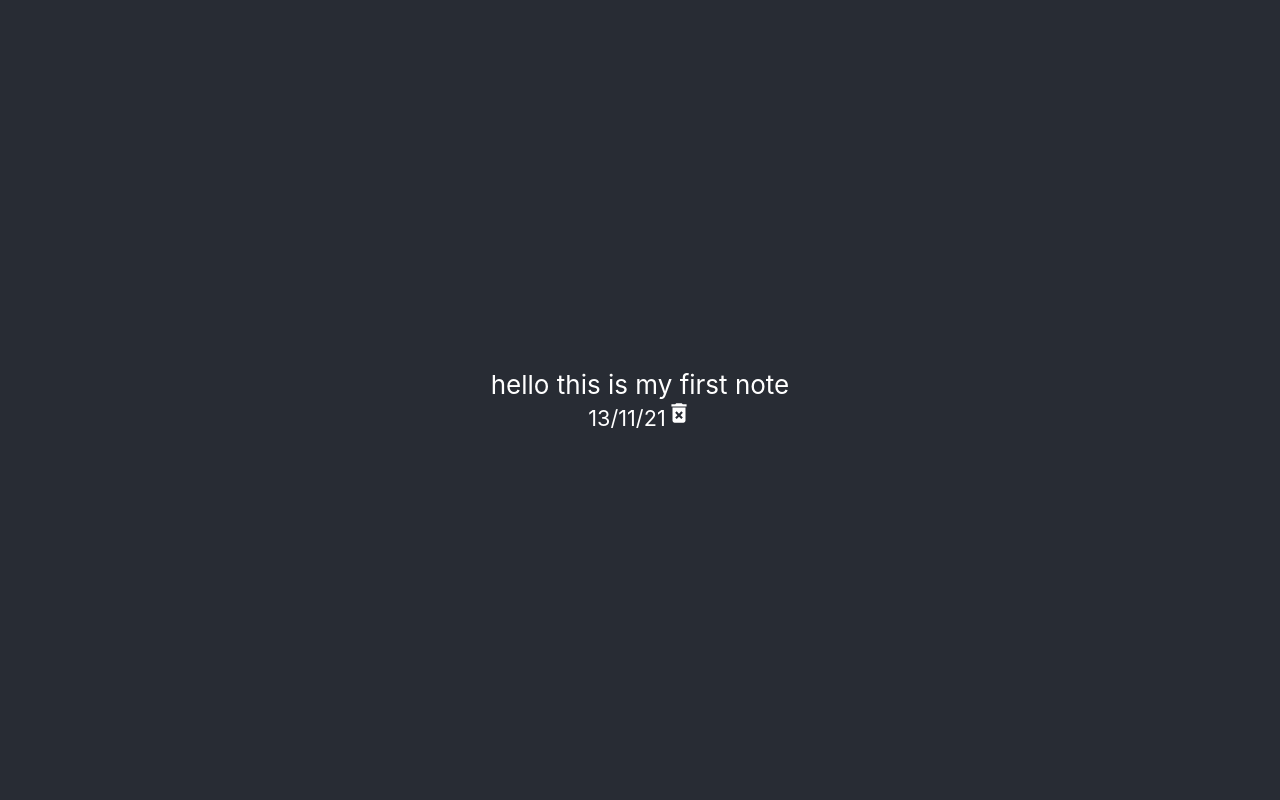
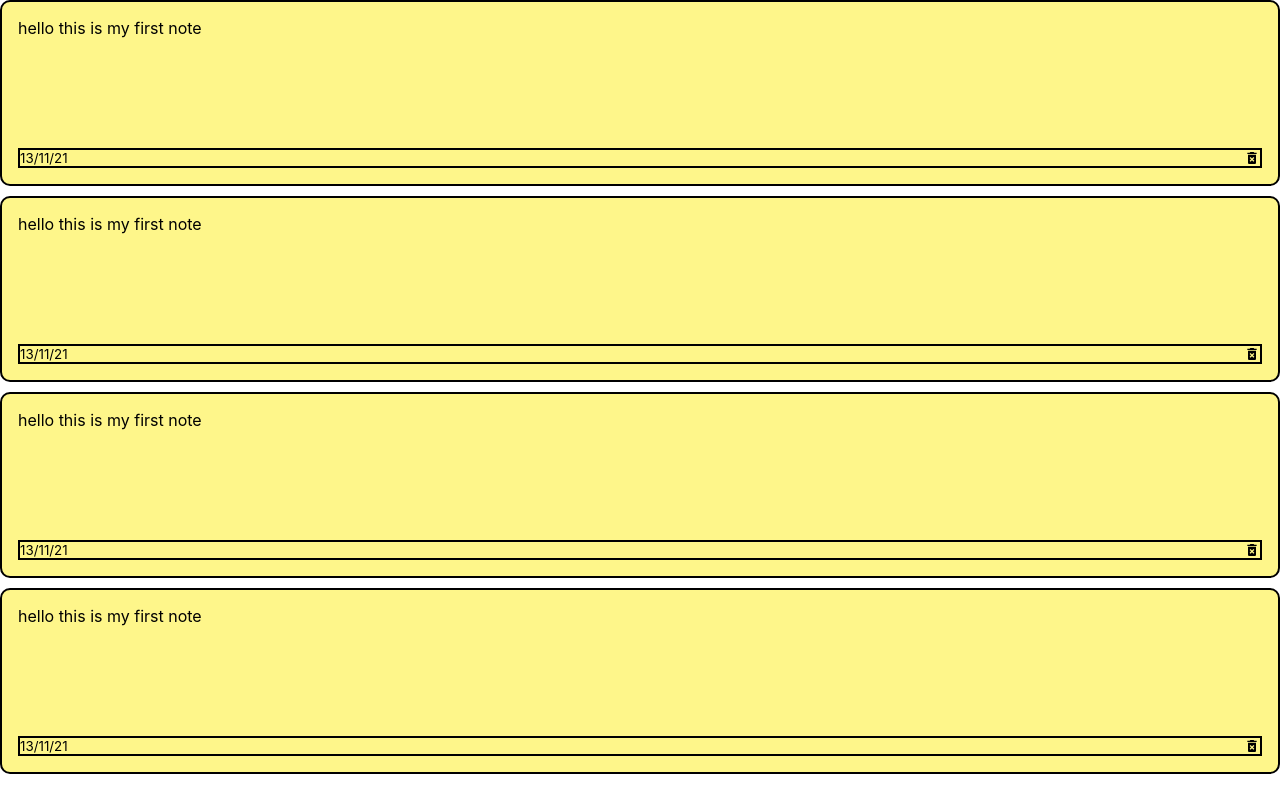
Before and after one commit to gurjung/notes-app, a React (Create React App) app: page / in a window 1280 px wide. Built offline with nearby package versions, Linux system fonts and the light colour scheme.

Commit message:
adds notes structure

```diff
--- a/src/App.css
+++ b/src/App.css
@@ -1,38 +1,18 @@
-.App {
-  text-align: center;
+.note{
+  background-color: #fef68a;
+  margin-bottom: 10px;
+  padding: 1rem;
+  border-radius: 10px;
+  min-height: 150px;
+  border: 2px solid black;
+  display: flex;
+  flex-direction: column;
+  justify-content: space-between;
 }
 
-.App-logo {
-  height: 40vmin;
-  pointer-events: none;
+.note-footer{
+  border: 2px solid black;
+  display: flex;
+  align-items: center;
+  justify-content: space-between;
 }
-
-@media (prefers-reduced-motion: no-preference) {
-  .App-logo {
-    animation: App-logo-spin infinite 20s linear;
-  }
-}
-
-.App-header {
-  background-color: #282c34;
-  min-height: 100vh;
-  display: flex;
-  flex-direction: column;
-  align-items: center;
-  justify-content: center;
-  font-size: calc(10px + 2vmin);
-  color: white;
-}
-
-.App-link {
-  color: #61dafb;
-}
-
-@keyframes App-logo-spin {
-  from {
-    transform: rotate(0deg);
-  }
-  to {
-    transform: rotate(360deg);
-  }
-}
--- a/src/App.js
+++ b/src/App.js
@@ -3,10 +3,8 @@ import {NotesList} from './Components/NotesList.js';
 
 function App() {
   return (
-    <div className="App">
-      <header className="App-header">
+    <div className="container">
         <NotesList />
-      </header>
     </div>
   );
 }
--- a/src/Components/NotesList.js
+++ b/src/Components/NotesList.js
@@ -4,6 +4,9 @@ export const NotesList = () => {
     return (
         <div className="notes-list">
             <Note />
+            <Note />
+            <Note />
+            <Note />
         </div>
     )
 }
```
